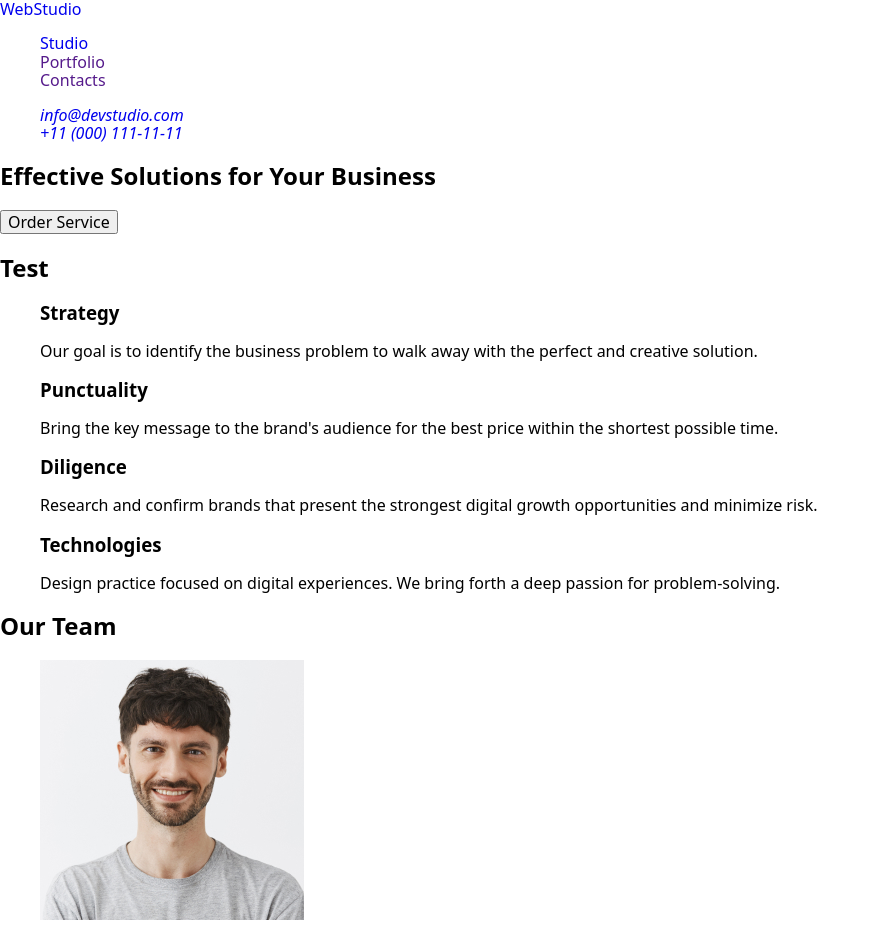
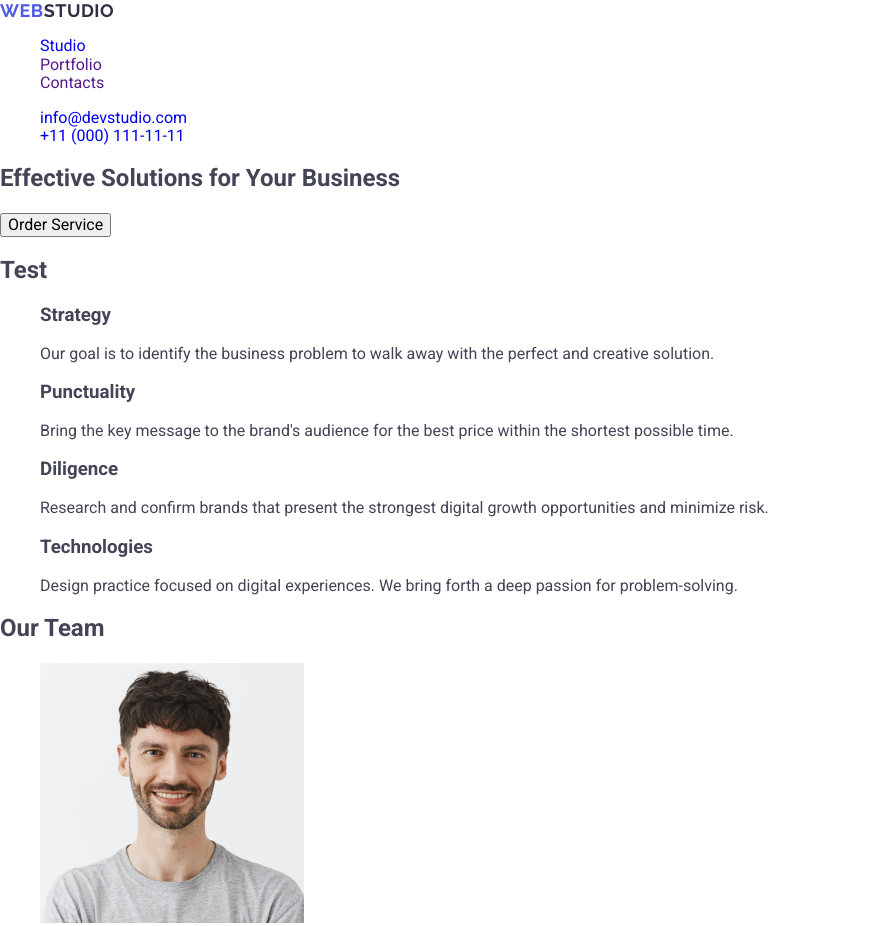
Before and after one commit to Denissssskkaa/goit-markup-hw-02, a plain HTML site: page index.html in a window 1280 px wide. Shown: the top 926 px of the page, without its empty margins (0-880 px from the left). Drawn offline with nearby package versions, Linux system fonts and the light colour scheme.

Commit message:
Initial commit - Web Studio Project

```diff
--- a/css/styles.css
+++ b/css/styles.css
@@ -1,6 +1,27 @@
+body {
+    font-family: "Roboto", sans-serif;
+    background-color: #fff;
+    color: #434455;
+}
 a {
     text-decoration: none;
 }
-ul,ol {
+ul,
+ol {
     list-style-type: none;
 }
+.address-head {
+    font-style: normal
+}
+.logo {
+    font-family: "Raleway", sans-serif;
+    font-weight: 700;
+    font-size: 18px;
+    line-height: 1.17;
+    letter-spacing: 0.03em;
+    text-transform: uppercase;
+    color: #4d5ae5;
+}
+.logo-text {
+    color: #2e2f42;
+}
```
